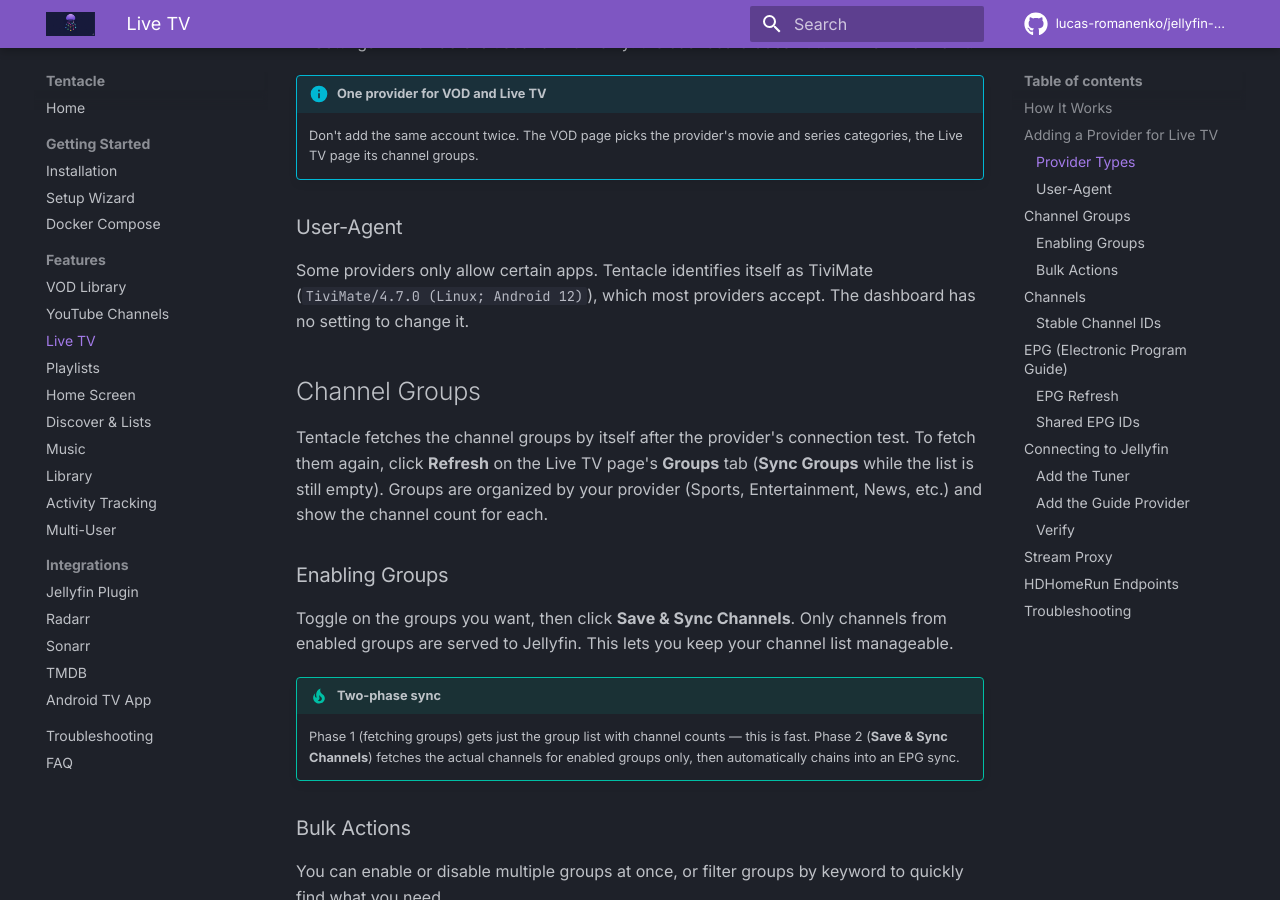
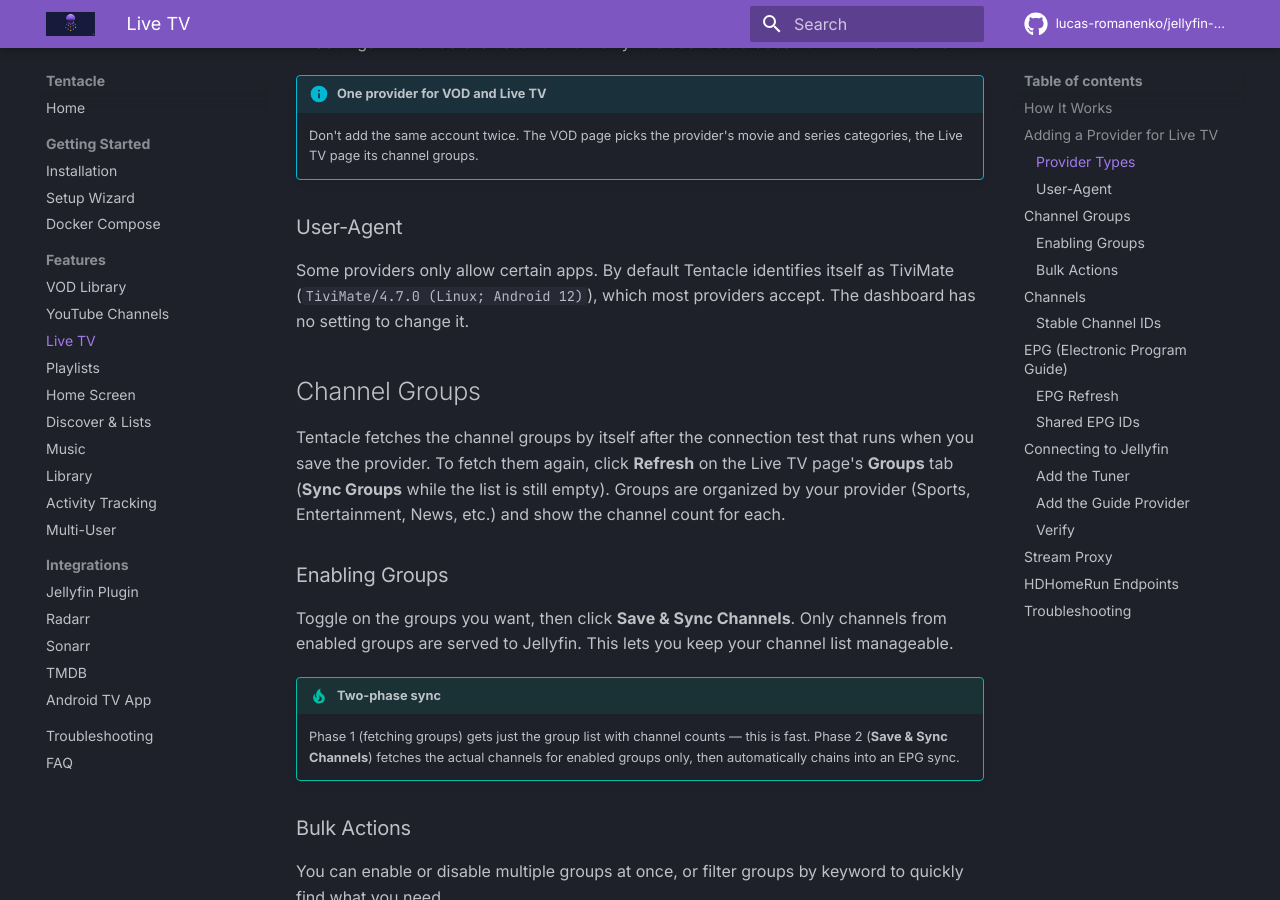
Before and after one commit to lucas-romanenko/jellyfin-tentacle, an MkDocs documentation site: the page built from docs/features/live-tv.md, in a window 1280 px wide and 900 px high, scrolled down 1117 px. Built offline with MkDocs 1.6.1 and Material for MkDocs 9.7.7, drawn with Linux system fonts in a browser that asks for light colours; comment, search, counter and statistics services are not loaded.

Commit message:
Review: Live TV from one provider is the Xtream case; wording
Co-Authored-By: Claude Opus 5.5 (1M context) <noreply@anthropic.com>
Claude-Session: https://claude.ai/code/session_0122SR7K3aukVpgDJcAXzULW

```diff
--- a/docs/features/live-tv.md
+++ b/docs/features/live-tv.md
@@ -42,11 +42,11 @@ Live TV is turned on by the connection test of an **Xtream** provider. An M3U pr
 
 ### User-Agent
 
-Some providers only allow certain apps. Tentacle identifies itself as TiviMate (`TiviMate/4.7.0 (Linux; Android 12)`), which most providers accept. The dashboard has no setting to change it.
+Some providers only allow certain apps. By default Tentacle identifies itself as TiviMate (`TiviMate/4.7.0 (Linux; Android 12)`), which most providers accept. The dashboard has no setting to change it.
 
 ## Channel Groups
 
-Tentacle fetches the channel groups by itself after the provider's connection test. To fetch them again, click **Refresh** on the Live TV page's **Groups** tab (**Sync Groups** while the list is still empty). Groups are organized by your provider (Sports, Entertainment, News, etc.) and show the channel count for each.
+Tentacle fetches the channel groups by itself after the connection test that runs when you save the provider. To fetch them again, click **Refresh** on the Live TV page's **Groups** tab (**Sync Groups** while the list is still empty). Groups are organized by your provider (Sports, Entertainment, News, etc.) and show the channel count for each.
 
 ### Enabling Groups
 
```
Also changed, not shown: README.md (+1 -1 lines), docs/faq.md (+1 -1 lines), docs/getting-started/installation.md (+1 -1 lines).
